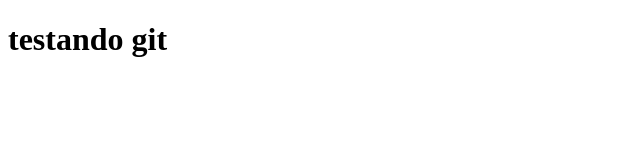
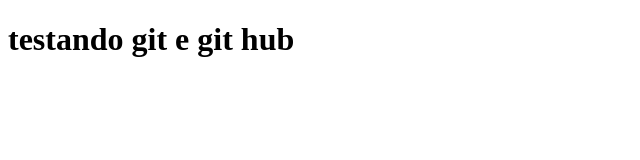
Before and after one commit to joaoservian1712-lang/aula-de-git, a plain HTML site: page index.html in a window 1280 px wide. Shown: the whole page, without its empty margins (0-640 px from the left). Drawn offline with Linux system fonts and the light colour scheme.

Commit message:
adicionamos a palavra git hub

```diff
--- a/index.html
+++ b/index.html
@@ -7,7 +7,7 @@
     <title>aprendendo git</title>
 </head>
 <body>
-    <h1> testando git </h1>
+    <h1> testando git e git hub </h1>
     <script src="js/index.js"></script>
 
 </body>
```
